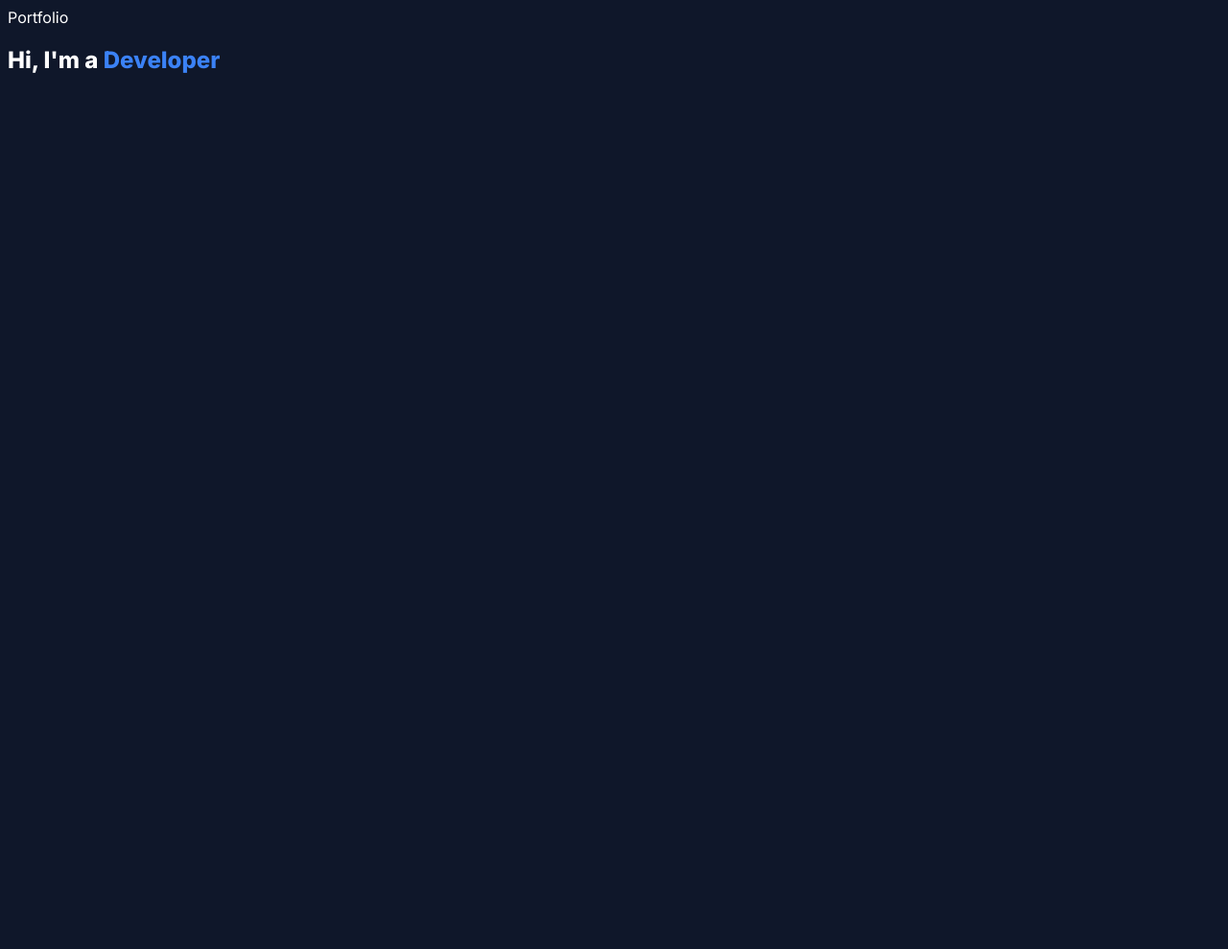
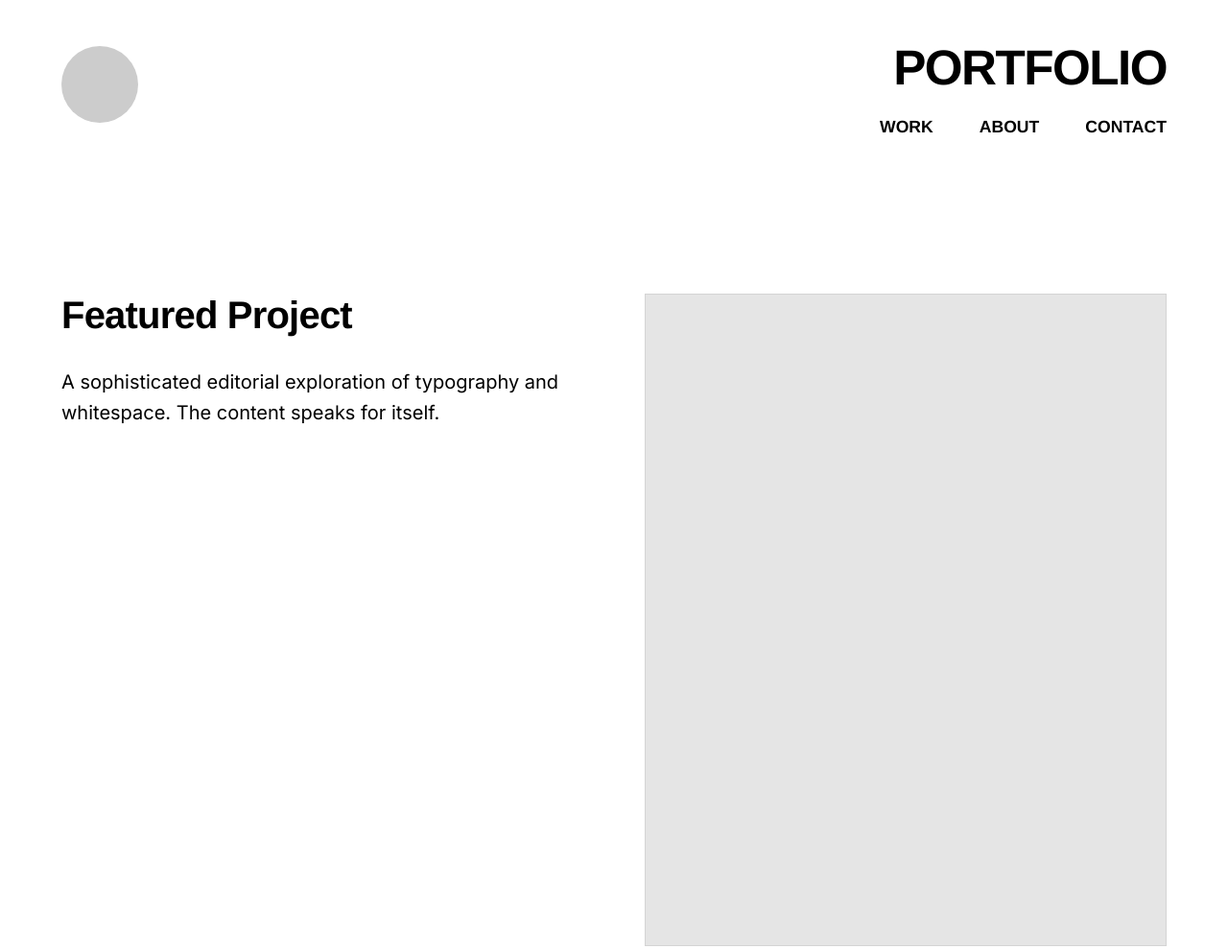
Before and after one commit to DrStrain420/portfolio-website, a plain HTML site: page index.html in a window 1280 px wide. Shown: the top 989 px of the page at 96% size. Before the commit the page ends 800 px from the top, so only its background shows below. Drawn offline with Linux system fonts and the light colour scheme; placeholder pictures from the web are drawn by us; a web font is replaced by a local one.

Commit message:
Update design to high-contrast editorial style

```diff
--- a/index.html
+++ b/index.html
@@ -3,21 +3,46 @@
 <head>
     <meta charset="UTF-8">
     <meta name="viewport" content="width=device-width, initial-scale=1.0">
-    <title>My Premium Portfolio</title>
+    <title>Editorial Portfolio</title>
     <link rel="stylesheet" href="style.css">
-    <link href="https://fonts.googleapis.com/css2?family=Inter:wght@300;400;600;800&display=swap" rel="stylesheet">
+    <link href="https://fonts.googleapis.com/css2?family=Helvetica+Neue:wght@400;700&family=Inter:wght@300;400&display=swap" rel="stylesheet">
 </head>
 <body>
-    <header>
-        <nav>
-            <div class="logo">Portfolio</div>
-        </nav>
+    <header class="site-header">
+        <div class="header-left">
+            <div class="globe-placeholder">
+                <img src="https://via.placeholder.com/80/000000/FFFFFF?text=Globe+GIF" alt="Globe Animation">
+            </div>
+        </div>
+        <div class="header-right">
+            <h1 class="site-title">PORTFOLIO</h1>
+            <nav class="site-nav">
+                <ul>
+                    <li><a href="#work">Work</a></li>
+                    <li><a href="#about">About</a></li>
+                    <li><a href="#contact">Contact</a></li>
+                </ul>
+            </nav>
+        </div>
     </header>
-    <main>
-        <section id="hero" class="hero fade-in">
-            <h1>Hi, I'm a <span class="gradient-text">Developer</span></h1>
+
+    <main class="content-grid">
+        <section id="work" class="grid-section">
+            <div class="grid-col">
+                <h2>Featured Project</h2>
+                <p>A sophisticated editorial exploration of typography and whitespace. The content speaks for itself.</p>
+            </div>
+            <div class="grid-col">
+                <div class="image-placeholder"></div>
+            </div>
+        </section>
+
+        <section id="about" class="grid-section">
+            <div class="grid-col full-width">
+                <h2>About the Studio</h2>
+                <p>Focusing on stark contrasts, precise grids, and typographic rigor. We build digital spaces that feel like print.</p>
+            </div>
         </section>
     </main>
-    <script src="script.js"></script>
 </body>
 </html>
--- a/style.css
+++ b/style.css
@@ -1,4 +1,157 @@
-body { background-color: #0f172a; color: white; font-family: 'Inter', sans-serif; }
-.gradient-text { color: #3b82f6; }
-.fade-in { opacity: 0; transition: opacity 1s; }
-.visible { opacity: 1; }
+/* High-Contrast Editorial Design */
+
+:root {
+    --bg-color: #ffffff;
+    --text-color: #000000;
+    --font-heading: 'Helvetica Neue', Helvetica, Arial, sans-serif;
+    --font-body: 'Inter', sans-serif;
+}
+
+* {
+    margin: 0;
+    padding: 0;
+    box-sizing: border-box;
+}
+
+body {
+    background-color: var(--bg-color);
+    color: var(--text-color);
+    font-family: var(--font-body);
+    line-height: 1.6;
+    padding: 3rem 5vw; /* Generous whitespace */
+}
+
+/* Header Layout */
+.site-header {
+    display: flex;
+    justify-content: space-between;
+    align-items: flex-start;
+    padding-bottom: 5rem;
+    margin-bottom: 5rem;
+}
+
+.header-left {
+    display: flex;
+    align-items: flex-start;
+}
+
+.globe-placeholder {
+    width: 80px;
+    height: 80px;
+    border-radius: 50%;
+    overflow: hidden;
+    /* Explicitly NO CSS rotation applied */
+}
+
+.globe-placeholder img {
+    width: 100%;
+    height: 100%;
+    object-fit: cover;
+}
+
+.header-right {
+    text-align: right;
+    display: flex;
+    flex-direction: column;
+    align-items: flex-end;
+}
+
+.site-title {
+    font-family: var(--font-heading);
+    font-size: 4vw;
+    font-weight: 700;
+    text-transform: uppercase;
+    letter-spacing: -0.03em;
+    margin-bottom: 1.5rem;
+    line-height: 0.9;
+}
+
+.site-nav ul {
+    list-style: none;
+    display: flex;
+    gap: 3rem;
+}
+
+.site-nav a {
+    color: var(--text-color);
+    text-decoration: none;
+    font-family: var(--font-heading);
+    font-weight: 700;
+    font-size: 1.1rem;
+    text-transform: uppercase;
+    position: relative;
+}
+
+.site-nav a:hover::after {
+    content: '';
+    position: absolute;
+    bottom: -6px;
+    left: 0;
+    width: 100%;
+    height: 2px;
+    background-color: var(--text-color);
+}
+
+/* Grid Layout */
+.content-grid {
+    display: flex;
+    flex-direction: column;
+    gap: 8rem;
+}
+
+.grid-section {
+    display: grid;
+    grid-template-columns: 1fr 1fr;
+    gap: 4rem;
+    align-items: start;
+}
+
+h2 {
+    font-family: var(--font-heading);
+    font-size: 2.5rem;
+    font-weight: 700;
+    margin-bottom: 2rem;
+    line-height: 1.1;
+    letter-spacing: -0.02em;
+}
+
+p {
+    font-size: 1.25rem;
+    max-width: 50ch;
+}
+
+.full-width {
+    grid-column: 1 / -1;
+}
+
+.image-placeholder {
+    width: 100%;
+    aspect-ratio: 4 / 5;
+    background-color: #e5e5e5;
+    border: 1px solid #d4d4d4;
+}
+
+/* Responsive adjustments */
+@media (max-width: 768px) {
+    body {
+        padding: 2rem;
+    }
+
+    .site-header {
+        flex-direction: column;
+        gap: 3rem;
+    }
+
+    .header-right {
+        align-items: flex-start;
+        text-align: left;
+    }
+
+    .site-title {
+        font-size: 3rem;
+    }
+
+    .grid-section {
+        grid-template-columns: 1fr;
+    }
+}
```
